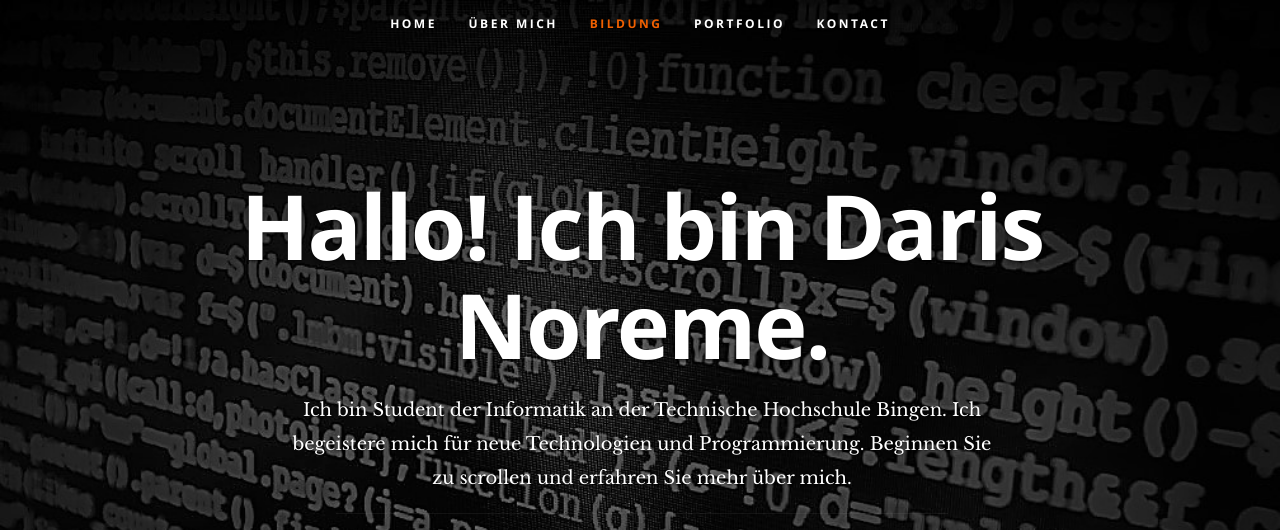
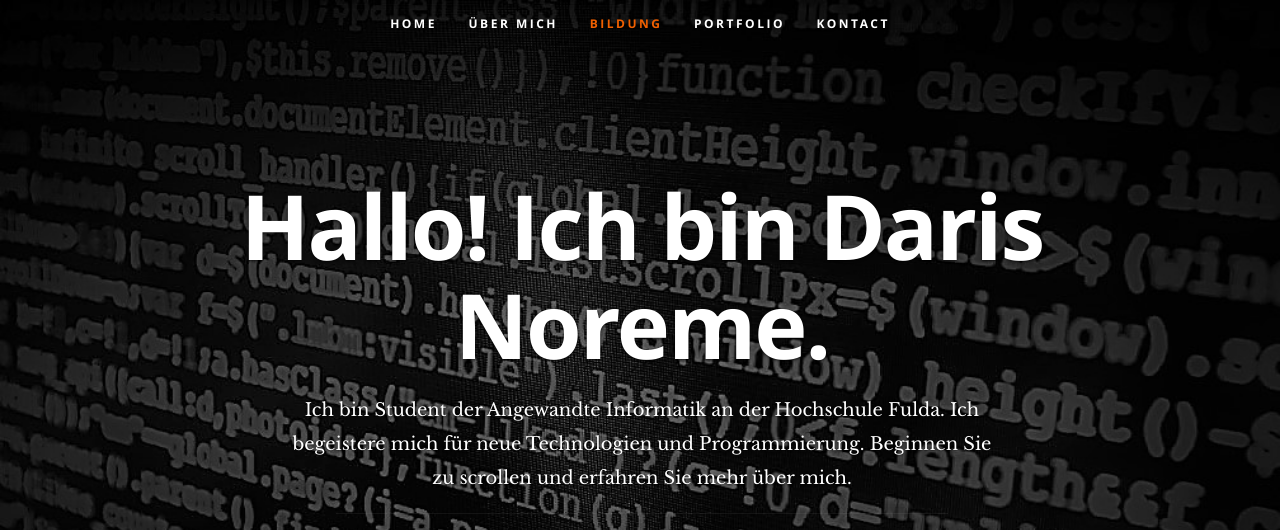
Before and after one commit to noreme/daris, a plain HTML site: page index.html in a window 1280 px wide. Shown: the top 530 px of the page. Drawn offline with nearby package versions, Linux system fonts and the light colour scheme.

Commit message:
korrektur

```diff
--- a/index.html
+++ b/index.html
@@ -56,7 +56,7 @@
       <div class="row banner">
          <div class="banner-text">
             <h1 class="responsive-headline">Hallo! Ich bin Daris Noreme.</h1>
-            <h3 style="color: white">Ich bin Student der Informatik an der Technische Hochschule Bingen. Ich begeistere mich für neue Technologien und Programmierung.
+            <h3 style="color: white">Ich bin Student der Angewandte Informatik an der Hochschule Fulda. Ich begeistere mich für neue Technologien und Programmierung.
                 Beginnen Sie zu scrollen und erfahren Sie mehr <a class="smoothscroll" href="#about">über mich</a>.
             </h3>
             <hr/>
```
